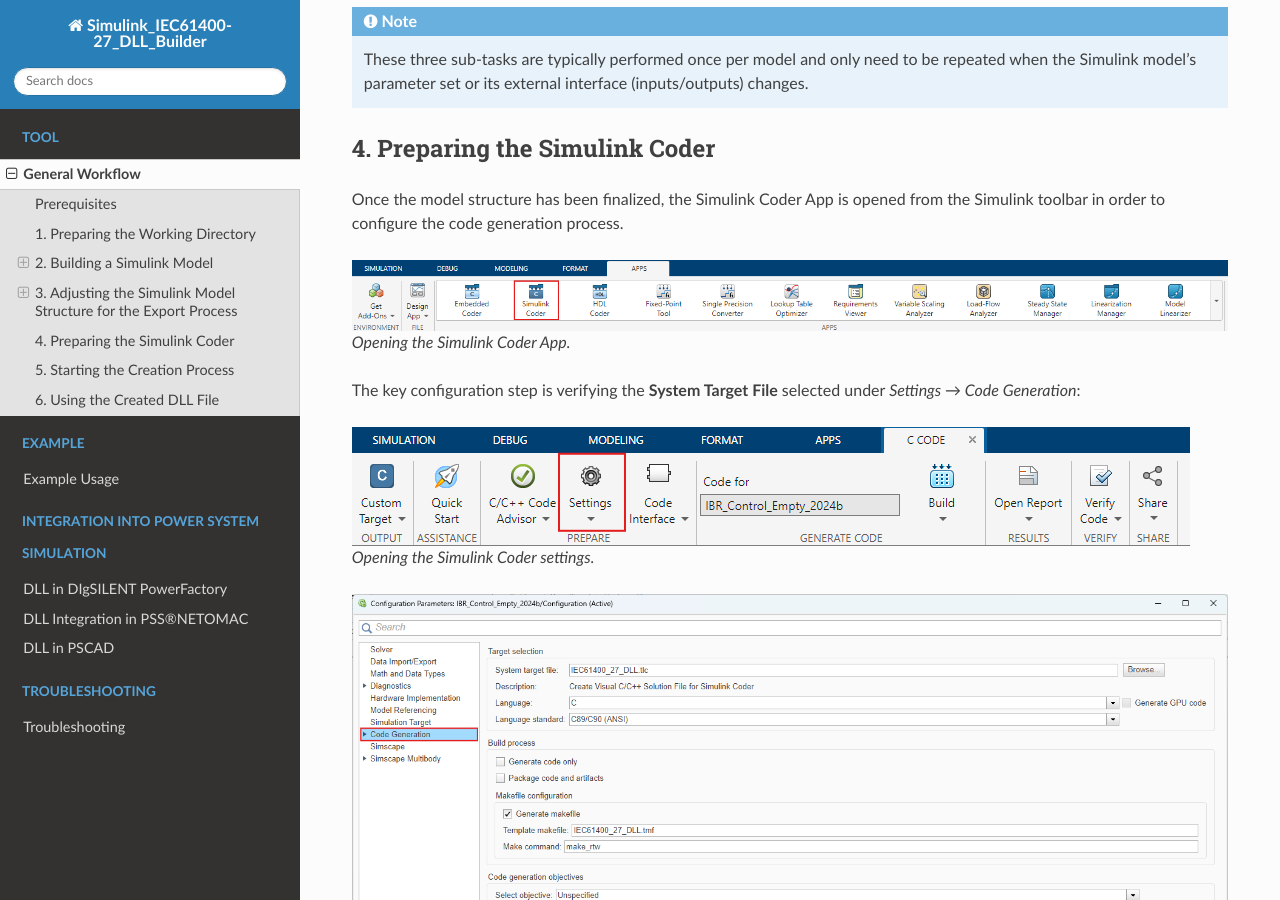
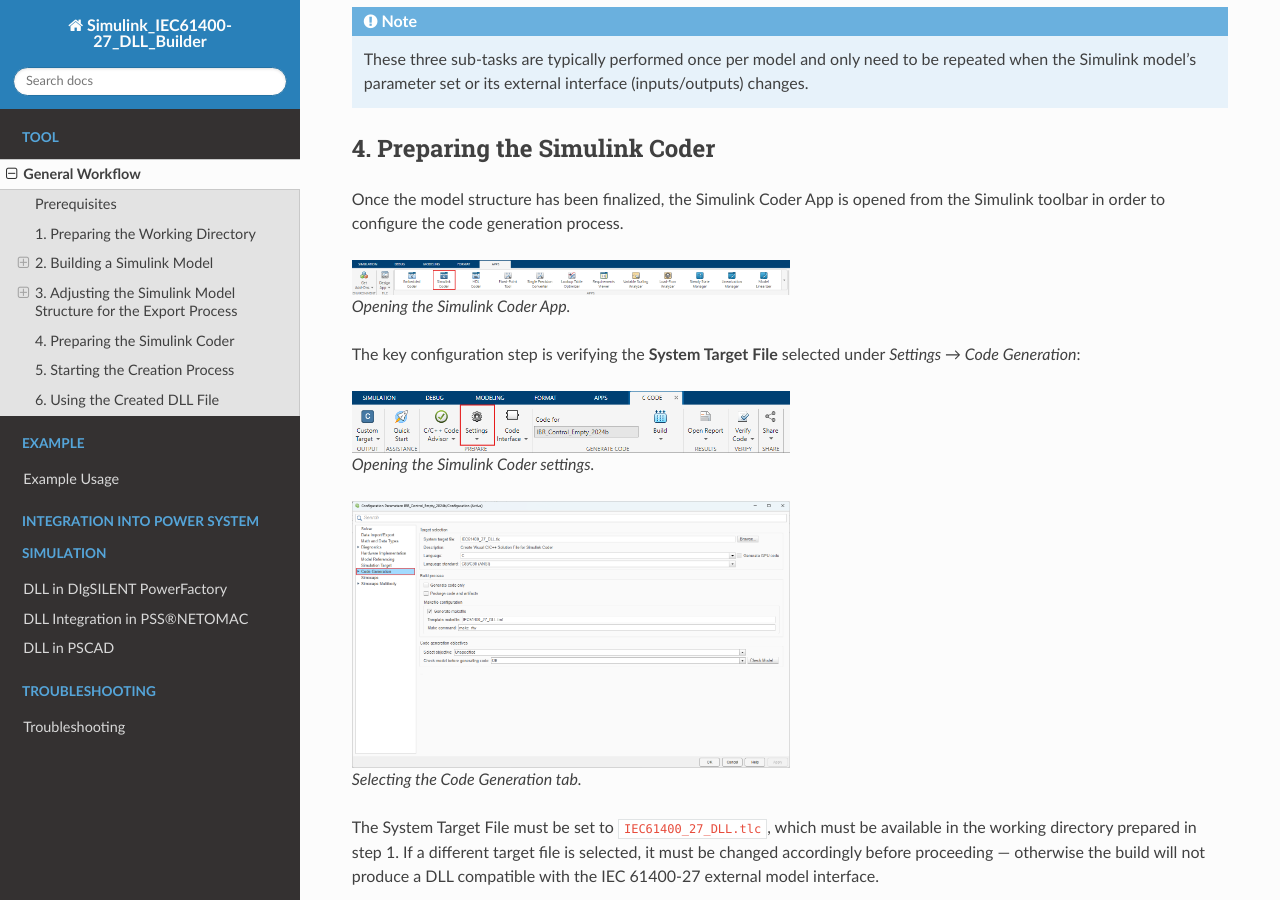
Before and after one commit to Institute-of-Electrical-Energy-Systems/SIMULINK_DLL_Builder, a Sphinx documentation site: the page built from docs/How_to_use.rst, in a window 1280 px wide and 900 px high, scrolled down 4357 px. Built offline with Sphinx 7.4.7 and the Read the Docs theme 3.1.0, drawn with Linux system fonts in a browser that asks for light colours; formulas are drawn with MathJax 3.

Commit message:
Update How_to_use.rst

```diff
--- a/docs/How_to_use.rst
+++ b/docs/How_to_use.rst
@@ -213,6 +213,7 @@
 
 .. figure:: ./images/GeneralWorkflow/SimulinkCoder.png
    :alt: Opening the Simulink Coder App
+   :width: 50%
 
    Opening the Simulink Coder App.
 
@@ -221,11 +222,13 @@
 
 .. figure:: ./images/GeneralWorkflow/SimulinkCoderSettings.png
    :alt: Simulink Coder settings dialog
+   :width: 50%
 
    Opening the Simulink Coder settings.
 
 .. figure:: ./images/GeneralWorkflow/SimulinkCoderSettingsCodeGeneration.png
    :alt: Code Generation tab
+   :width: 50%
 
    Selecting the Code Generation tab.
 
@@ -239,6 +242,7 @@
 
 .. figure:: ./images/GeneralWorkflow/SimulinkCoderSettingsMetaData.png
    :alt: Code Generation Simulink DLL Builder tab
+   :width: 50%
 
    Filling the Model/DLL Metadata necessary for the DLL Code generation process.
 
@@ -250,6 +254,7 @@
 
 .. figure:: ./images/GeneralWorkflow/SimulinkCoderBuild.png
    :alt: Starting the code generation process
+   :width: 50%
 
    Starting the code generation process.
 
```
